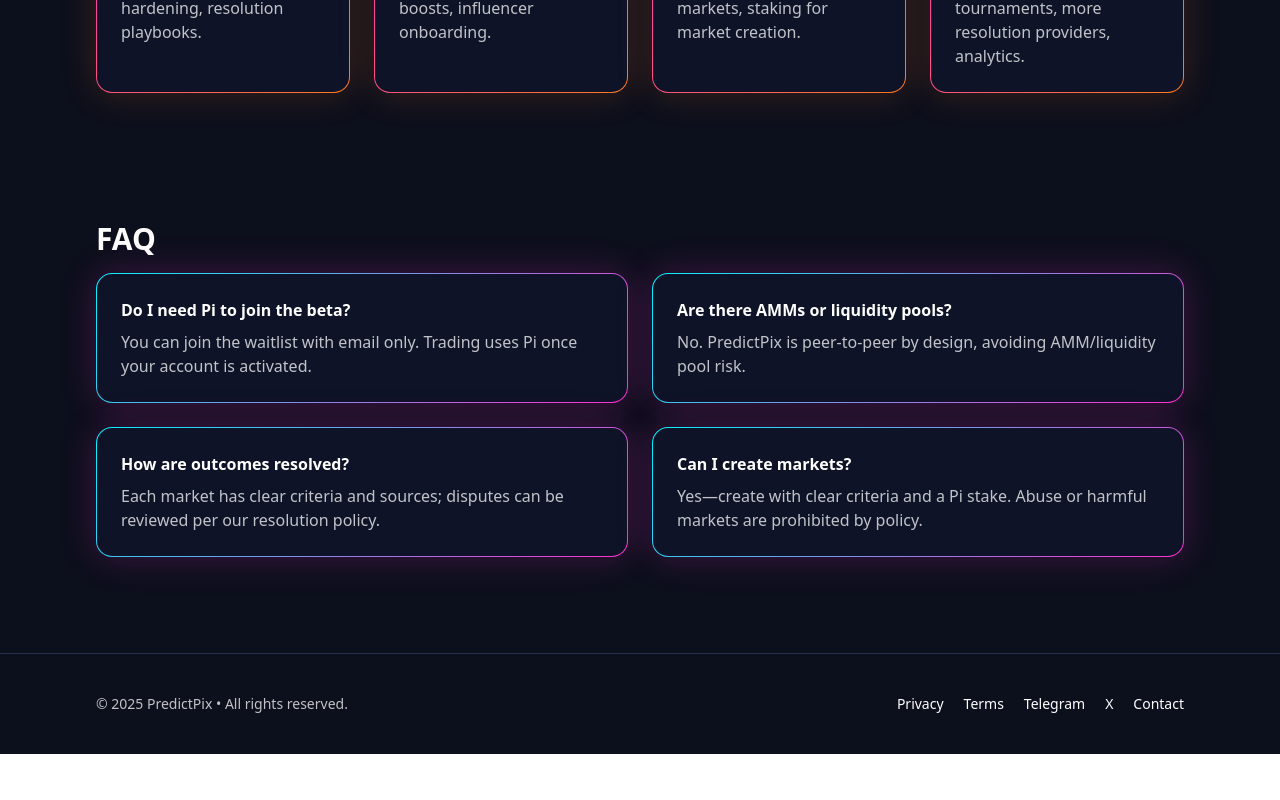
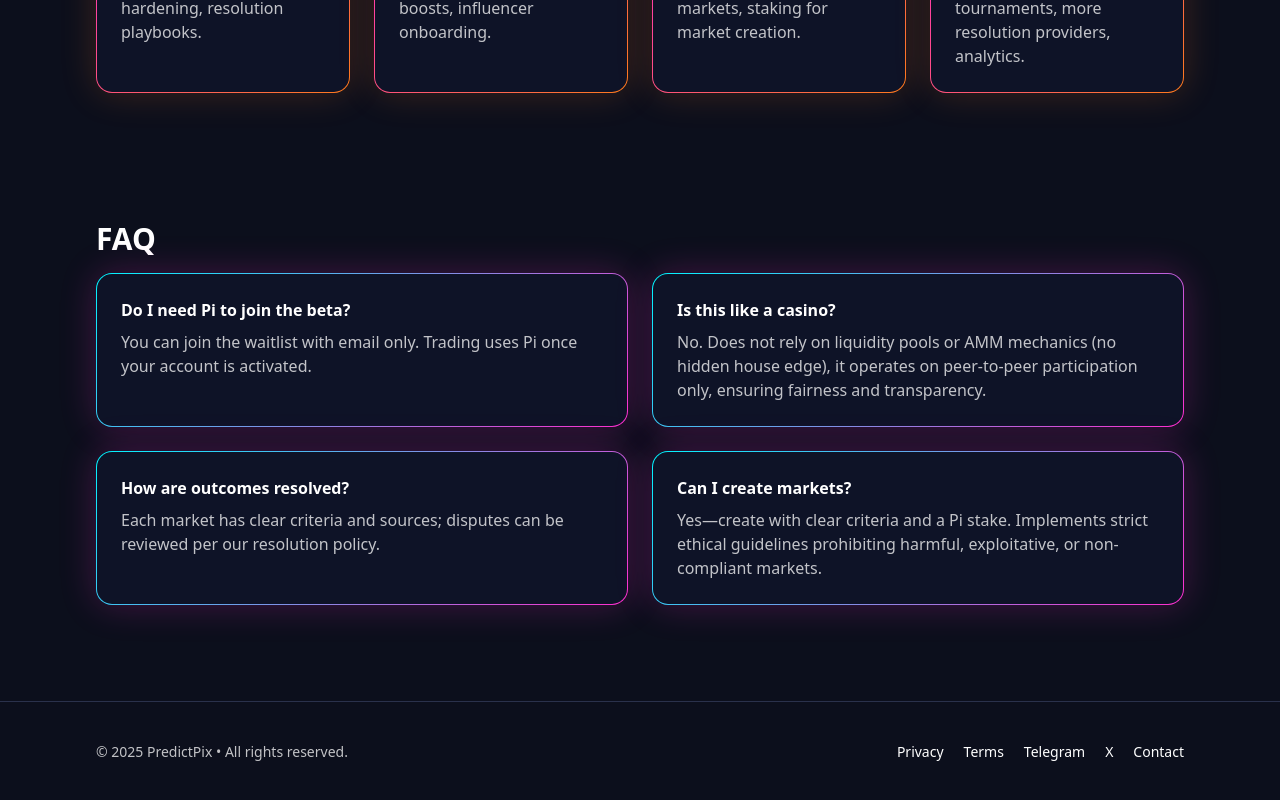
Before and after one commit to Rson-RA/predictpix-landing, a React (Vite) app: page / in a window 1280 px wide. Shown: the part 1717-2517 px from the top of the page. Before the commit the page ends 2471 px from the top, so only its background shows below. Built offline with nearby package versions, Linux system fonts and the light colour scheme.

Commit message:
Fix FAQ quotes (use backticks) and rebuild

```diff
--- a/src/PredictPixLanding.jsx
+++ b/src/PredictPixLanding.jsx
@@ -418,9 +418,9 @@
           <div className="grid md:grid-cols-2 gap-6">
             {[
               { q: "Do I need Pi to join the beta?", a: "You can join the waitlist with email only. Trading uses Pi once your account is activated." },
-              { q: "Are there AMMs or liquidity pools?", a: "No. PredictPix is peer-to-peer by design, avoiding AMM/liquidity pool risk." },
+              { q: "Is this like a casino?", a: "No. Does not rely on liquidity pools or AMM mechanics (no hidden house edge), it operates on peer-to-peer participation only, ensuring fairness and transparency." },
               { q: "How are outcomes resolved?", a: "Each market has clear criteria and sources; disputes can be reviewed per our resolution policy." },
-              { q: "Can I create markets?", a: "Yes—create with clear criteria and a Pi stake. Abuse or harmful markets are prohibited by policy." },
+              { q: "Can I create markets?", a: "Yes—create with clear criteria and a Pi stake. Implements strict ethical guidelines prohibiting harmful, exploitative, or non-compliant markets." },
             ].map((x, i) => (
               <HaloBox key={i} variant="pink">
                 <div className="font-semibold">{x.q}</div>
```
Also changed, not shown: 1 other file (tests, documents, lock files or other folders).
